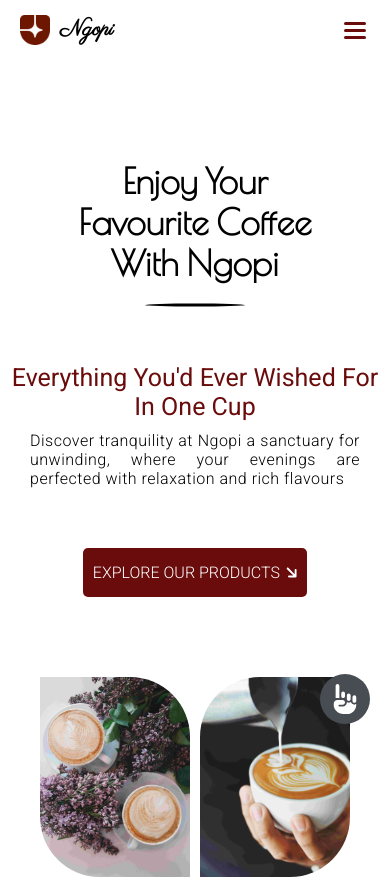
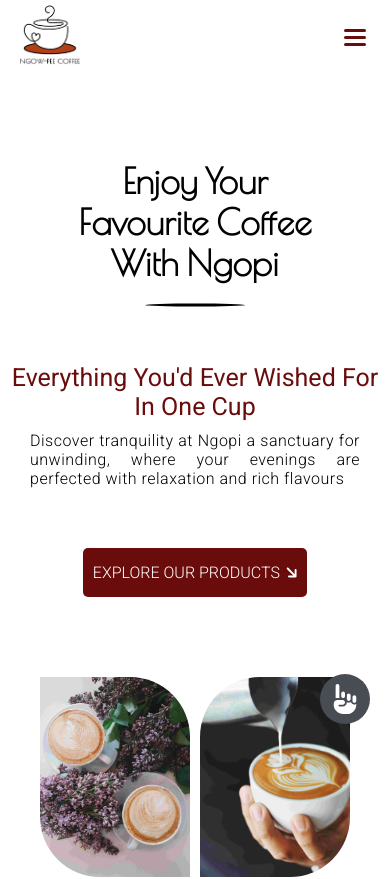
Before and after one commit to SanTeeee/Coffee-Shop, a React (Vite) app: page / in a window 390 px wide. Shown: the top 879 px of the page. Built offline with nearby package versions, Linux system fonts and the light colour scheme.

Commit message:
Added coffee logo

```diff
--- a/src/components/header.jsx
+++ b/src/components/header.jsx
@@ -1,5 +1,5 @@
 import { useState } from "react";
-import Logo from "../assets/Logo.png";
+import Logo from "../assets/NGOW-PEE COFFEE.png";
 import Aos from "aos";
 Aos.init();
 function Header() {
@@ -16,7 +16,6 @@ function Header() {
       data-aos-duration="1000">
       <div className="logo">
         <img src={Logo} alt="" />
-        <h1>Ngopi</h1>
       </div>
       <div className={`navLinks` + `${isOpen ? "-True" : "-False"}`}>
         <a href="#products" onClick={closeHamburger}>
--- a/src/components/main.jsx
+++ b/src/components/main.jsx
@@ -1,6 +1,7 @@
 import React from "react";
 import ReactDOM from "react-dom/client";
 import App from "./App";
+
 ReactDOM.createRoot(document.getElementById("root")).render(
   <React.StrictMode>
     <App />
--- a/src/index.css
+++ b/src/index.css
@@ -29,14 +29,9 @@ header {
   z-index: 1;
   background-color: #fff;
 }
-header .logo {
-  display: flex;
-  justify-content: center;
-  align-items: center;
-  column-gap: 10px;
-}
-.logo h1 {
-  font-family: Parisienne;
+.logo img {
+  height: 60px;
+  width: 60px;
 }
 header a {
   text-decoration: none;
@@ -488,10 +483,6 @@ span.ham {
   width: 30px;
   padding: 10px;
 }
-.toTop:hover {
-  background-color: #fff;
-  color: #484c53;
-}
 
 .footerContainer .mail {
   text-transform: lowercase;
@@ -807,15 +798,9 @@ span.ham {
   }
 
   header {
-    padding: 15px 20px;
+    padding: 5px 20px;
   }
-  .logo img {
-    height: 30px;
-    width: 30px;
-  }
-  .logo h1 {
-    font-size: 22px;
-  }
+
   span.ham {
     margin: 4px;
     width: 22px;
```
Also changed, not shown: src/assets/NGOW-PEE COFFEE.png (added).
